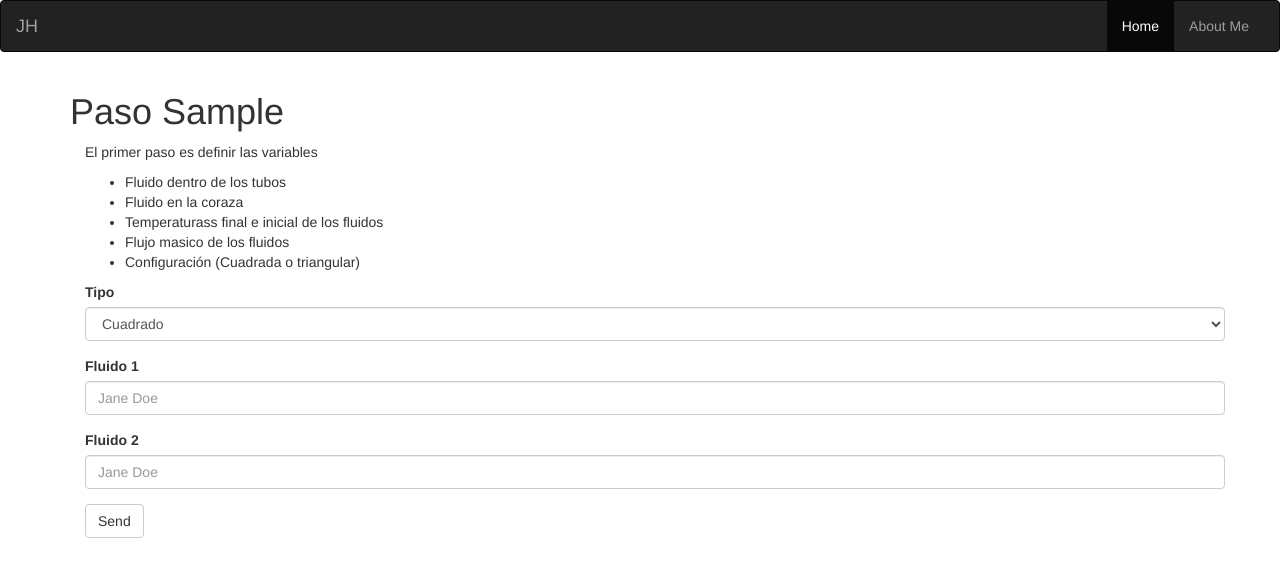
After one commit to julher625/heatexchangers, a Flask app: template templates/steps/step_1.html in a window 1280 px wide. The commit adds this page. Shown: the top 577 px of the page. Run offline with Flask 2, Linux system fonts and the light colour scheme; the template is opened without the code that fills it: most values are stand-ins (such as "Sample title", 1, 10 or a date in 2020); some libraries are stand-ins or nearby versions.

Commit message:
Add steps V1.0

```diff
--- a/main.py
+++ b/main.py
@@ -1,10 +1,11 @@
-from flask import Flask, request, make_response, redirect, render_template
+from flask import Flask, request, make_response, redirect, render_template,session
 from flask_bootstrap import Bootstrap
 
 
 app = Flask(__name__)
 bootstrap = Bootstrap(app)
 
+app.config['SECRET_KEY'] = '123456aaa'
 
 todos = ['A','B','C']
 
@@ -22,21 +23,32 @@ def server_error(error):
 @app.route('/')
 def index():
     user_ip = request.remote_addr
-    response = make_response(redirect('/hello'))
-    response.set_cookie('user_ip',user_ip)
+    response = make_response(redirect('/welcome'))
+    session['user_ip'] = user_ip
+    #response.set_cookie('user_ip',user_ip)
     return response
 
-@app.route('/hello')
-def hello():
+
+@app.route('/welcome')
+def welcome():
 
 
-    user_ip = request.cookies.get('user_ip')
+    #user_ip = request.cookies.get('user_ip')
+    user_ip = session.get('user_ip')
     if user_ip:
         context = {
             'user_ip':user_ip,
             'todos':todos
         }
-        return render_template('hello.html',**context)#** permite expandir el diccionario
+        return render_template('welcome.html',**context)#** permite expandir el diccionario
     else:
         response = make_response(redirect('/'))
         return response
+
+
+@app.route('/step/<int:st>')
+def steps(st):
+    context = {
+        'st':st,
+    }
+    return render_template('steps/step_'+ str(st) +'.html',**context)
--- a/requirements.txt
+++ b/requirements.txt
@@ -1,2 +1,3 @@
 flask
 flask-bootstrap
+flask-wtf
--- a/static/css/main.css
+++ b/static/css/main.css
@@ -3,3 +3,11 @@
 img {
     max-width: 40px;
 }
+
+body {
+    background-color: #ffffff;
+}
+
+#welcome{
+    background-color: #ffffff;
+}
--- a/templates/404.html
+++ b/templates/404.html
@@ -6,7 +6,7 @@
 {% endblock %}
 
 {% block content %}
-
+<h1>404</h1>
 <h1>Sorry, we dont find what do you want</h1>
 
 {% endblock %}
--- a/templates/500.html
+++ b/templates/500.html
@@ -6,7 +6,7 @@
 {% endblock %}
 
 {% block content %}
-
+<h1>500</h1>
 <h1>Ups!, a server error was ocurred</h1>
 
 {% endblock %}
--- a/templates/base.html
+++ b/templates/base.html
@@ -2,7 +2,7 @@
 {% block head %}
     {{super()}}
     <link rel="stylesheet" href="{{url_for('static',filename='css/main.css')}}">
-    <title>{% block title %} Flask | {% endblock %}</title>
+    <title>{% block title %} JH | {% endblock %}</title>
 
 {% endblock %}
 {% block body %}
--- a/templates/navbar.html
+++ b/templates/navbar.html
@@ -15,7 +15,7 @@
       <div class="collapse navbar-collapse" id="bs-example-navbar-collapse-1">
         <ul class="nav navbar-nav navbar-right">
           <li class="active"><a href="{{url_for('index')}}">Home <span class="sr-only">(current)</span></a></li>
-          <li ><a href="https://julher625.github.io/" target="_blank">Me</a></li>
+          <li ><a href="https://julher625.github.io/" target="_blank">About Me</a></li>
         </ul>
       </div><!-- /.navbar-collapse -->
     </div><!-- /.container-fluid -->
--- /dev/null
+++ b/templates/steps/step_1.html
@@ -0,0 +1,41 @@
+{% extends 'steps/step_g.html' %}
+
+{% block step %}
+
+
+<div class="container">
+    <p>El primer paso es definir las variables</p>
+
+    <ul>
+        <li>Fluido dentro de los tubos</li>
+        <li>Fluido en la coraza</li>
+        <li>Temperaturass final e inicial de los fluidos</li>
+        <li>Flujo masico de los fluidos</li>
+        <li>Configuración (Cuadrada o triangular)</li>
+    </ul>
+    <form action="/step/2" method="GET">
+        <div class="form-group">
+            <label for="type">Tipo</label>
+            <select class="form-control">
+                <option>Cuadrado</option>
+                <option>Triangular</option>
+              </select>
+        </div>
+
+        <div class="form-group">
+          <label for="Fluido 1">Fluido 1</label>
+          <input type="text" class="form-control" id="exampleInputName2" placeholder="Jane Doe">
+        </div>
+        <div class="form-group">
+            <label for="Fluido 2">Fluido 2</label>
+            <input type="text" class="form-control" id="exampleInputName2" placeholder="Jane Doe">
+          </div>
+        <button type="submit" class="btn btn-default">Send</button>
+      </form>
+
+</div>
+
+
+
+
+{% endblock %}
--- /dev/null
+++ b/templates/steps/step_g.html
@@ -0,0 +1,23 @@
+{% extends 'base.html' %}
+
+
+
+{% block title %}
+    {{super()}}
+    step {{st}}
+{% endblock %}
+
+
+
+{% block content %}
+
+<div class="container">
+    <h1>Paso {{st}}</h1>
+    {% block step %}
+    {% endblock %}
+</div>
+
+
+
+
+{% endblock %}
```
Also changed, not shown: templates/hello.html (deleted, +0 -27 lines), templates/steps/step_2.html (added, +7 -0 lines), templates/welcome.html (added, +38 -0 lines).
